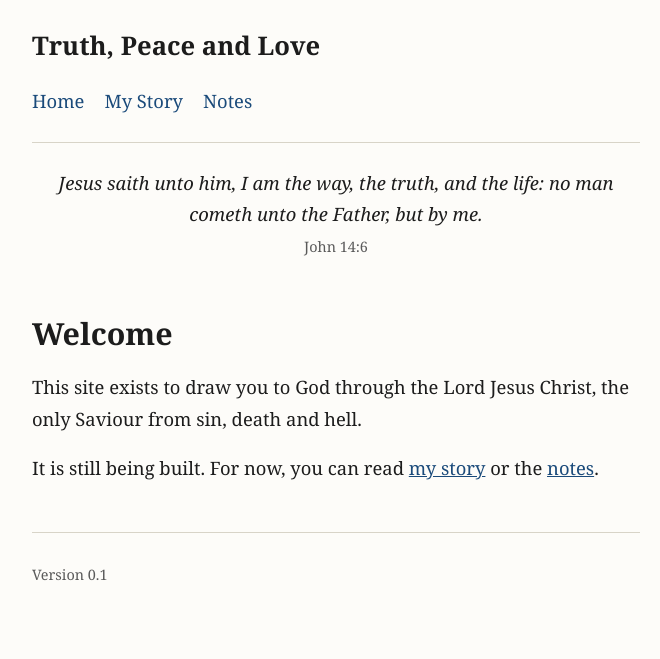
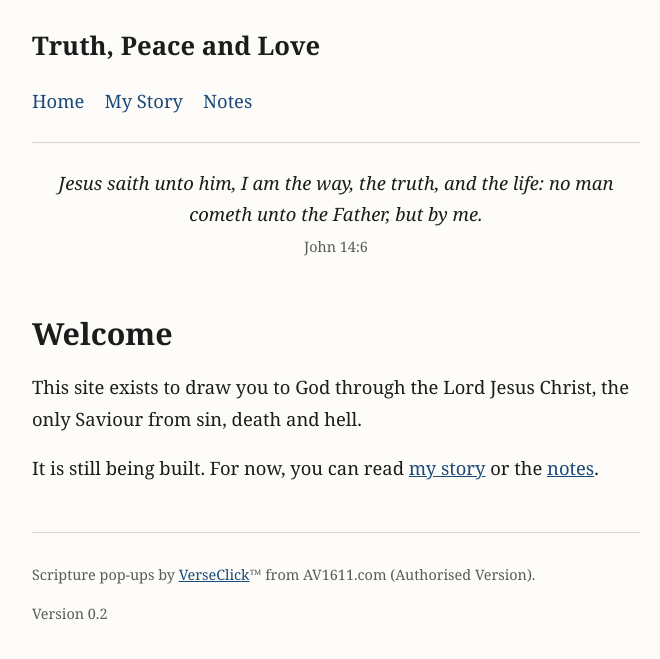
Before and after one commit to ForestWalkUK/truthpeaceandlove, a Jekyll site: the page built from index.md, in a window 1280 px wide. Shown: the top 659 px of the page, without its empty margins (304-964 px from the left). Built offline with Jekyll 4.4.1, drawn with Linux system fonts in a browser that asks for light colours.

Commit message:
VerseClick functionality added

```diff
--- a/_config.yml
+++ b/_config.yml
@@ -3,6 +3,6 @@ lang: en-GB
 url: "https://forestwalkuk.github.io"
 baseurl: "/truthpeaceandlove"
 markdown: kramdown
-site_version: "0.1"
+site_version: "0.2"
 exclude:
   - README.md
--- a/_layouts/default.html
+++ b/_layouts/default.html
@@ -26,7 +26,9 @@
 {{ content }}
 </main>
 <footer class="site-footer">
+<p>Scripture pop-ups by <a href="https://av1611.com/verseclick/">VerseClick</a>™ from AV1611.com (Authorised Version).</p>
 <p>Version {{ site.site_version }}</p>
 </footer>
+<script type="text/javascript" src="https://av1611.com/verseclick/verseclick.js"></script>
 </body>
 </html>
--- a/assets/css/style.css
+++ b/assets/css/style.css
@@ -1,5 +1,5 @@
-:root{--bg:#fdfcf9;--text:#1c1c1c;--muted:#5a5a5a;--link:#1a4a7a;--line:#d8d4c8}
-@media (prefers-color-scheme:dark){:root{--bg:#161616;--text:#ececec;--muted:#a8a8a8;--link:#8fbfee;--line:#3a3a3a}}
+:root{--bg:#fdfcf9;--text:#1c1c1c;--muted:#5a5a5a;--link:#1a4a7a;--line:#d8d4c8;--pop-bg:#f6f1e3;--pop-head:#e8dfc6;--pop-text:#1c1c1c}
+@media (prefers-color-scheme:dark){:root{--bg:#161616;--text:#ececec;--muted:#a8a8a8;--link:#8fbfee;--line:#3a3a3a;--pop-bg:#242321;--pop-head:#33312d;--pop-text:#ececec}}
 *{box-sizing:border-box}
 html{-webkit-text-size-adjust:100%}
 body{margin:0 auto;padding:1rem;max-width:40rem;background:var(--bg);color:var(--text);font-family:Georgia,"Times New Roman",serif;font-size:1.15rem;line-height:1.7}
@@ -14,10 +14,15 @@ h3{font-size:1.2rem;line-height:1.35;margin:1.5rem 0 .5rem}
 blockquote{margin:1.25rem 0;padding:.25rem 0 .25rem 1rem;border-left:3px solid var(--line);color:var(--text)}
 hr{border:0;border-top:1px solid var(--line);margin:2rem 0}
 .verses{display:grid;margin:1.5rem 0;text-align:center;font-style:italic}
-.verse{grid-area:1/1;margin:0;opacity:0;animation:fade 18s infinite}
+.verse{grid-area:1/1;margin:0;opacity:0;visibility:hidden;animation:fade 18s infinite}
 .verse:nth-child(2){animation-delay:6s}
 .verse:nth-child(3){animation-delay:12s}
 .ref{display:block;font-style:normal;font-size:.9rem;color:var(--muted);margin-top:.35rem}
-@keyframes fade{0%{opacity:0}6%{opacity:1}28%{opacity:1}34%{opacity:0}100%{opacity:0}}
-@media (prefers-reduced-motion:reduce){.verses{display:block}.verse{opacity:1;animation:none;margin-bottom:1rem}}
+@keyframes fade{0%{opacity:0;visibility:hidden}6%{opacity:1;visibility:visible}28%{opacity:1;visibility:visible}34%{opacity:0;visibility:hidden}100%{opacity:0;visibility:hidden}}
+@media (prefers-reduced-motion:reduce){.verses{display:block}.verse{opacity:1;visibility:visible;animation:none;margin-bottom:1rem}}
 .site-footer{margin-top:3rem;padding-top:1rem;border-top:1px solid var(--line);font-size:.9rem;color:var(--muted)}
+/* VerseClick (v0.2): links and pop-ups follow the site theme, light and dark */
+.vcVerseLink{color:var(--link)!important;border-bottom:1px dotted var(--link);text-decoration:none!important}
+.vcVerseLink:hover{border-bottom-style:solid}
+.vcPopupVerseText{background-color:var(--pop-bg)!important;color:var(--pop-text)!important;font-family:Georgia,"Times New Roman",serif!important;line-height:1.5!important;padding:10px 14px!important}
+.vcPopupHeaderText{background-color:var(--pop-head)!important;color:var(--pop-text)!important;font-family:Georgia,"Times New Roman",serif!important}
```
